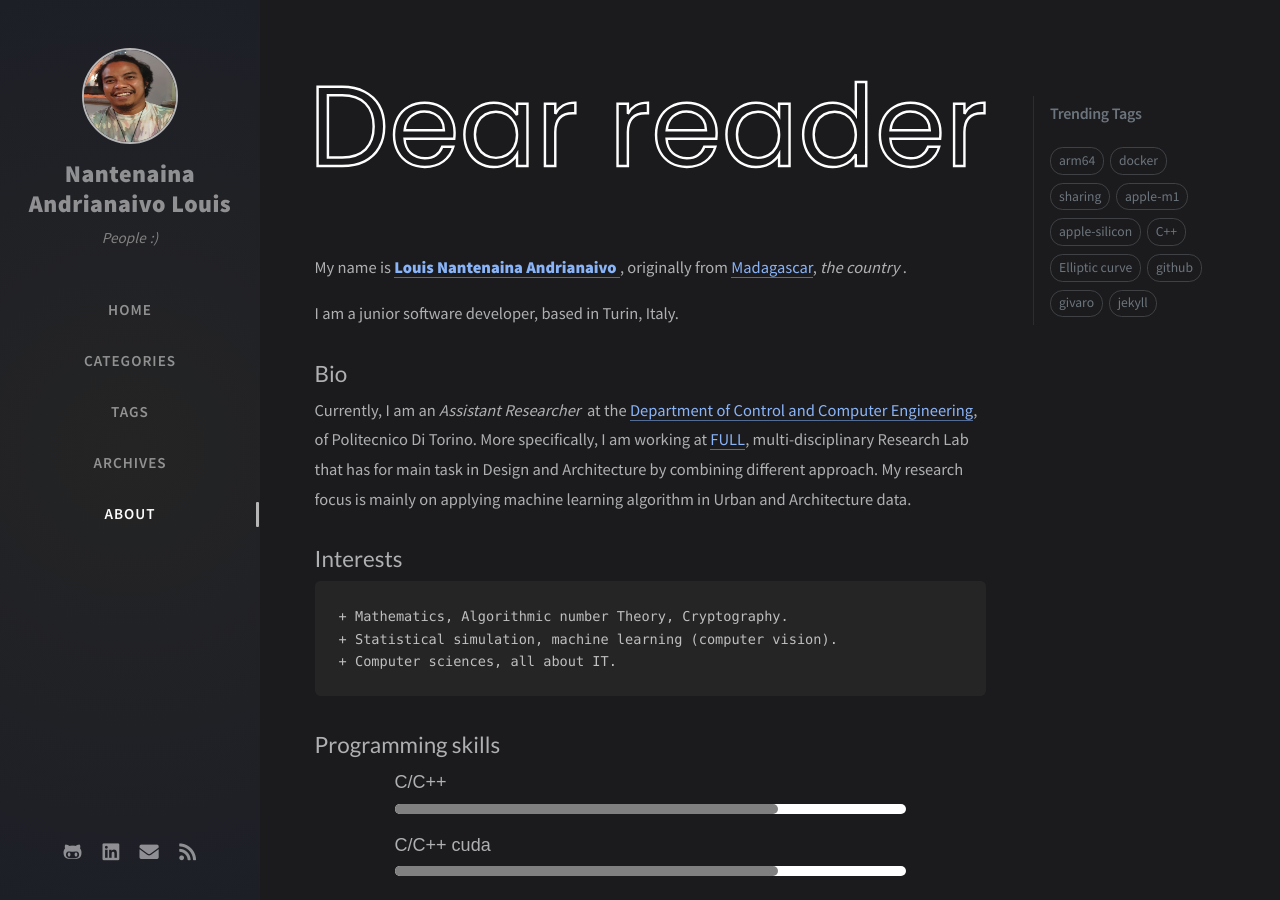
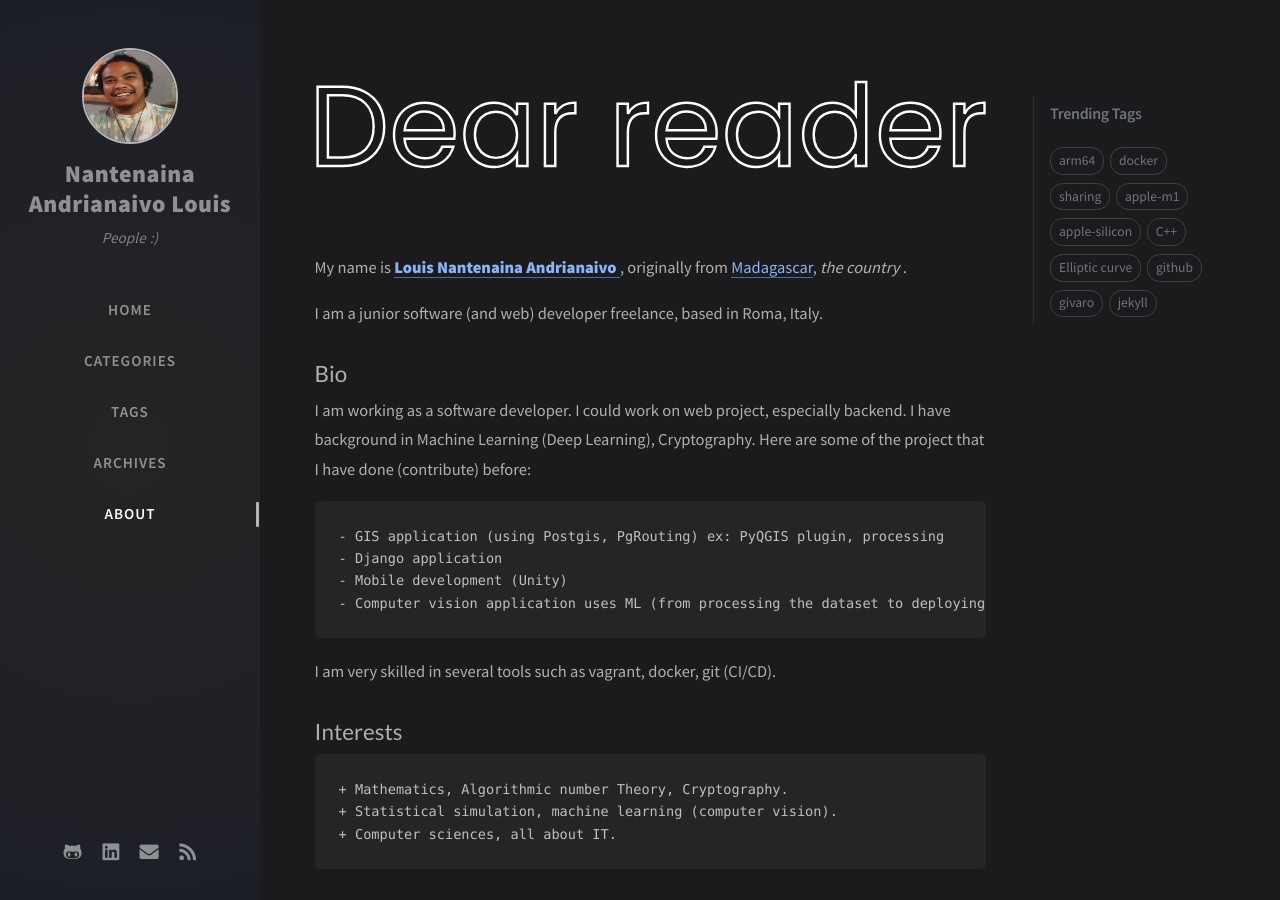
Before and after one commit to rapoma/rapoma.github.io, a Jekyll site: the page built from _tabs/about.md, in a window 1280 px wide and 900 px high. Built offline with Jekyll 4.4.1, drawn with Linux system fonts in a browser that asks for light colours; nearby versions of some CDN libraries; comment, search, counter and statistics services are not loaded.

Commit message:
update about.me to freelance

```diff
--- a/_tabs/about.md
+++ b/_tabs/about.md
@@ -10,11 +10,19 @@ order: 4
 
 My name is [<strong> Louis Nantenaina Andrianaivo </strong>](https://github.com/rapoma), originally from [Madagascar](https://en.wikipedia.org/wiki/Madagascar), *the country*.
 
-I am a junior software developer, based in Turin, Italy.
+I am a junior software (and web) developer freelance, based in Roma, Italy.
 
 ## Bio
 
-Currently, I am an *Assistant Researcher* at the [Department of Control and Computer Engineering](https://www.dauin.polito.it/), of Politecnico Di Torino. More specifically, I am working at [FULL](https://full.polito.it/), multi-disciplinary Research Lab that has for main task in Design and Architecture by combining different approach. My research focus is mainly on applying machine learning algorithm in Urban and Architecture data.
+I am working as a software developer. I could work on web project, especially backend. I have background in Machine Learning (Deep Learning), Cryptography.
+Here are some of the project that I have done (contribute) before:
+
+    - GIS application (using Postgis, PgRouting) ex: PyQGIS plugin, processing
+    - Django application
+    - Mobile development (Unity)
+    - Computer vision application uses ML (from processing the dataset to deploying model)
+
+I am very skilled in several tools such as vagrant, docker, git (CI/CD).
 
 ## Interests
 
```
